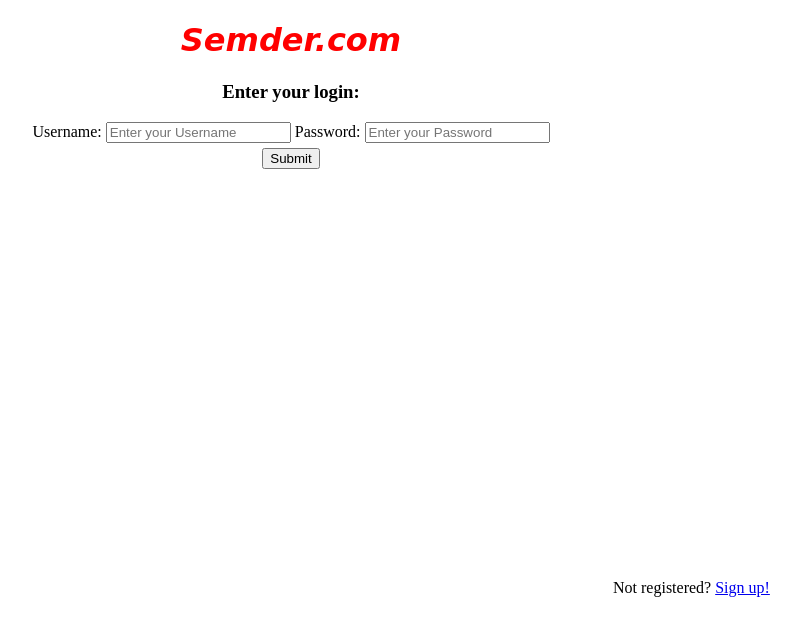
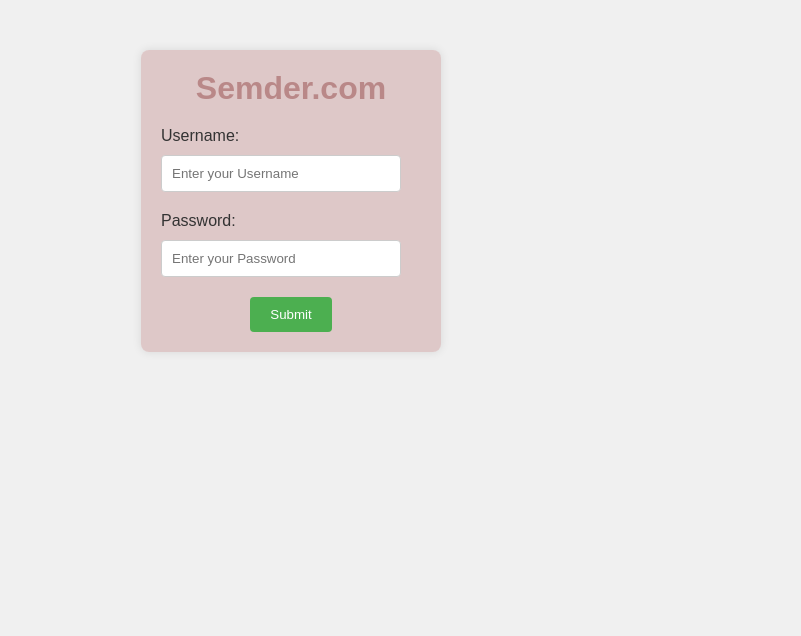
Before and after one commit to jack-semder/Semder, a website: page views/html/index.html in a window 1280 px wide. Shown: the whole page, without its empty margins (349-1150 px from the left). Drawn offline with Linux system fonts and the light colour scheme; files that its build step writes are made by us from their sources.

Commit message:
Changes to functionality

```diff
--- /dev/null
+++ b/views/css/createUser.css
@@ -0,0 +1,55 @@
+/* createUser.css */
+
+/* Reset default margin and padding */
+* {
+  margin: 0;
+  padding: 0;
+  box-sizing: border-box;
+}
+
+body {
+  font-family: Arial, sans-serif;
+  background-color: #f0f0f0;
+}
+
+form {
+  width: 300px;
+  margin: 50px auto;
+  background-color: #fff;
+  padding: 20px;
+  border-radius: 8px;
+  box-shadow: 0px 0px 10px rgba(0, 0, 0, 0.1);
+}
+
+label {
+  display: block;
+  margin-bottom: 10px;
+  color: #333;
+}
+
+input[type="text"],
+input[type="password"] {
+  width: calc(100% - 20px);
+  padding: 10px;
+  margin-bottom: 20px;
+  border: 1px solid #ccc;
+  border-radius: 4px;
+}
+
+.wrap {
+  text-align: center;
+}
+
+button[type="submit"] {
+  padding: 10px 20px;
+  background-color: #4CAF50;
+  color: white;
+  border: none;
+  border-radius: 4px;
+  cursor: pointer;
+  transition: background-color 0.3s ease;
+}
+
+button[type="submit"]:hover {
+  background-color: #45a049;
+}
--- a/views/css/home.css
+++ b/views/css/home.css
@@ -0,0 +1,62 @@
+/* style.css */
+
+/* Reset default margin and padding */
+* {
+    margin: 0;
+    padding: 0;
+    box-sizing: border-box;
+}
+
+body {
+    font-family: Arial, sans-serif;
+    background-color: #f8f8f8;
+    margin: 0;
+    padding: 0;
+}
+
+header {
+    background-color: #396939;
+    color: #fff;
+    padding: 20px;
+    text-align: center;
+}
+
+h1 {
+    margin: 0;
+}
+
+main {
+    padding: 20px;
+}
+
+.gallery {
+    display: grid;
+    grid-template-columns: repeat(auto-fill, minmax(250px, 1fr));
+    gap: 20px;
+}
+
+.photo {
+    overflow: hidden;
+    border-radius: 8px;
+    box-shadow: 0px 0px 10px rgba(0, 0, 0, 0.1);
+}
+
+.photo img {
+    width: 100%;
+    height: auto;
+    transition: transform 0.3s ease;
+}
+
+.photo:hover img {
+    transform: scale(1.1);
+}
+
+footer {
+    background-color: #9d9d9d;
+    color: #fff;
+    text-align: center;
+    padding: 10px 0;
+    position: fixed;
+    bottom: 0;
+    width: 100%;
+}
--- /dev/null
+++ b/views/css/initial.css
@@ -0,0 +1,35 @@
+body {
+    font-family: Arial, sans-serif;
+    background-color: #000;
+    color: #fff;
+    margin: 0;
+    padding: 0;
+    display: flex;
+    justify-content: center;
+    align-items: center;
+    height: 100vh;
+}
+
+.warning-container {
+    text-align: center;
+    padding: 30px;
+    border: 2px solid #f00;
+    border-radius: 10px;
+    background-color: #222;
+    box-shadow: 0 0 10px rgba(255, 0, 0, 0.5);
+}
+
+h1 {
+    margin-top: 0;
+    font-size: 2em;
+}
+
+p {
+    font-size: 1.2em;
+    margin-bottom: 10px;
+}
+
+.warning-text {
+    color: #f00;
+    font-weight: bold;
+}
--- a/views/css/style.css
+++ b/views/css/style.css
@@ -1,25 +1,62 @@
-h1 {
-    color: red;
-    text-align: center;
-    border: 3px transparent black;
-    font-family: cursive, Times, serif; font-style: italic;
+/* style.css */
+
+/* Reset default margin and padding */
+* {
+    margin: 0;
+    padding: 0;
+    box-sizing: border-box;
 }
 
-h3 {
+body {
+    font-family: Arial, sans-serif;
+    background-color: #f0f0f0;
+}
+
+#login {
+    width: 300px;
+    margin: 50px auto;
+    background-color: #cda1a180;
+    padding: 20px;
+    border-radius: 8px;
+    box-shadow: 0px 0px 10px rgba(0, 0, 0, 0.1);
+}
+
+h1 {
+    text-align: center;
+    margin-bottom: 20px;
+    text-emphasis-color: rgb(149, 149, 184);
+    color: #b98888;
+}
+
+label {
+    display: block;
+    margin-bottom: 10px;
+    color: #333;
+}
+
+input[type="text"],
+input[type="password"] {
+    width: calc(100% - 20px);
+    padding: 10px;
+    margin-bottom: 20px;
+    border: 1px solid #ccc;
+    border-radius: 4px;
+}
+
+.wrap {
     text-align: center;
 }
 
-form {
-    text-align: center;
+button[type="submit"] {
+    padding: 10px 20px;
+    background-color: #4CAF50;
+    color: white;
+    border: none;
+    border-radius: 4px;
+    cursor: pointer;
+    transition: background-color 0.3s ease;
 }
 
-p {
-    float: right;
-    width: 300px;
-    padding: 10px;
-    margin-top: 400px;
+button[type="submit"]:hover {
+    background-color: #45a049;
 }
-
-.wrap {
-    margin-top: 5px;
-}
--- a/views/html/index.html
+++ b/views/html/index.html
@@ -10,7 +10,6 @@
 <body>
     <div id="login">
         <h1>Semder.com</h1>
-        <h3>Enter your login:</h3>
         <form action="/login" method="POST">
             <label for="first">
                 Username:
@@ -29,9 +28,5 @@
         </form>
     </div>
 
-    <div id="createUser">
-        <p>Not registered? <a href="/createUser">Sign up!</a></p>
-    </div>
-
 </body>
 </html>
```
Also changed, not shown: views/html/createUser.html (+29 -0 lines), views/html/home.html (added, +28 -0 lines), views/html/homepage.html (deleted, +0 -11 lines), views/html/initial.html (added, +18 -0 lines), 1 other file.
